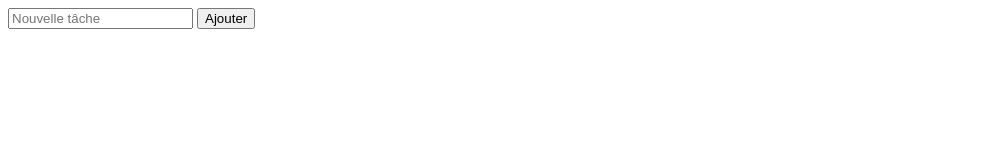
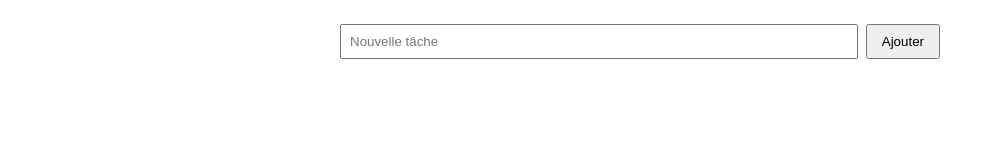
Before and after one commit to alphadelda/tache_app, a plain HTML site: page index.html in a window 1280 px wide. Shown: the whole page, without its empty margins (0-995 px from the left). Drawn offline with Linux system fonts and the light colour scheme.

Commit message:
Étape 2 : style de base

```diff
--- a/index.html
+++ b/index.html
@@ -4,6 +4,7 @@
   <meta charset="utf-8">
   <meta name="viewport" content="width=device-width, initial-scale=1">
   <title>Liste de tâches</title>
+  <link rel="stylesheet" href="style.css">
 </head>
 <body>
   <form>
--- /dev/null
+++ b/style.css
@@ -0,0 +1,25 @@
+body {
+  max-width: 600px;
+  margin: 0 auto;
+  padding: 24px;
+  font-family: system-ui, sans-serif;
+}
+
+form {
+  display: flex;
+  gap: 8px;
+  margin-bottom: 24px;
+}
+
+#champ-tache {
+  flex: 1;
+  padding: 8px;
+}
+
+button {
+  padding: 8px 14px;
+}
+
+#liste-taches {
+  margin-top: 0;
+}
```
